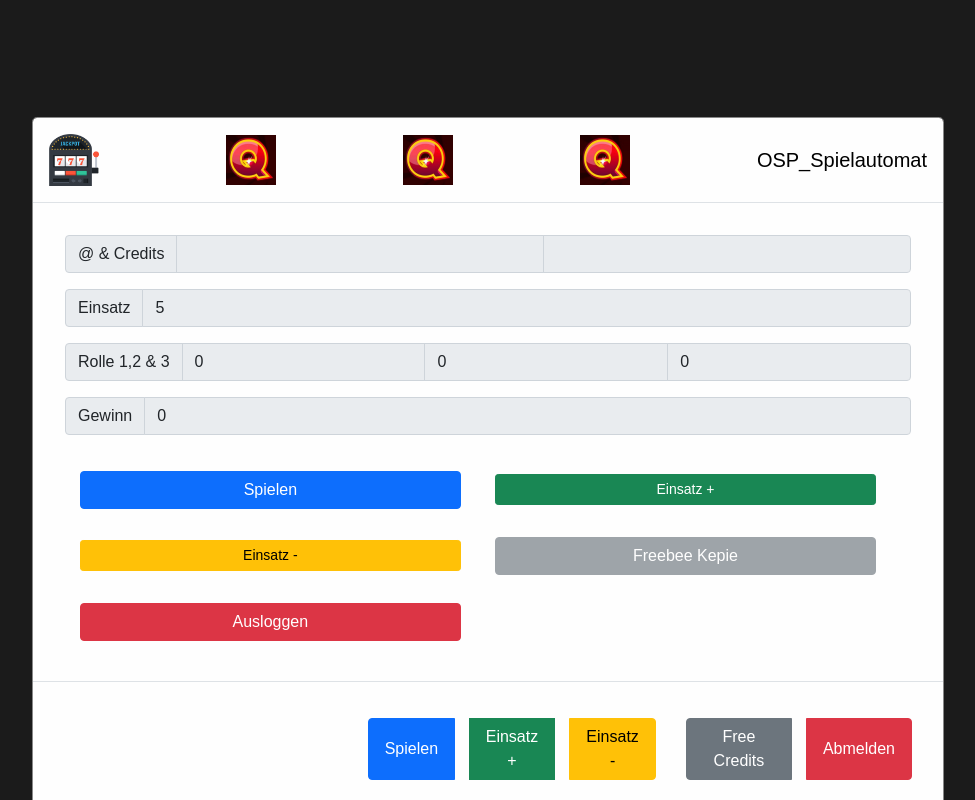
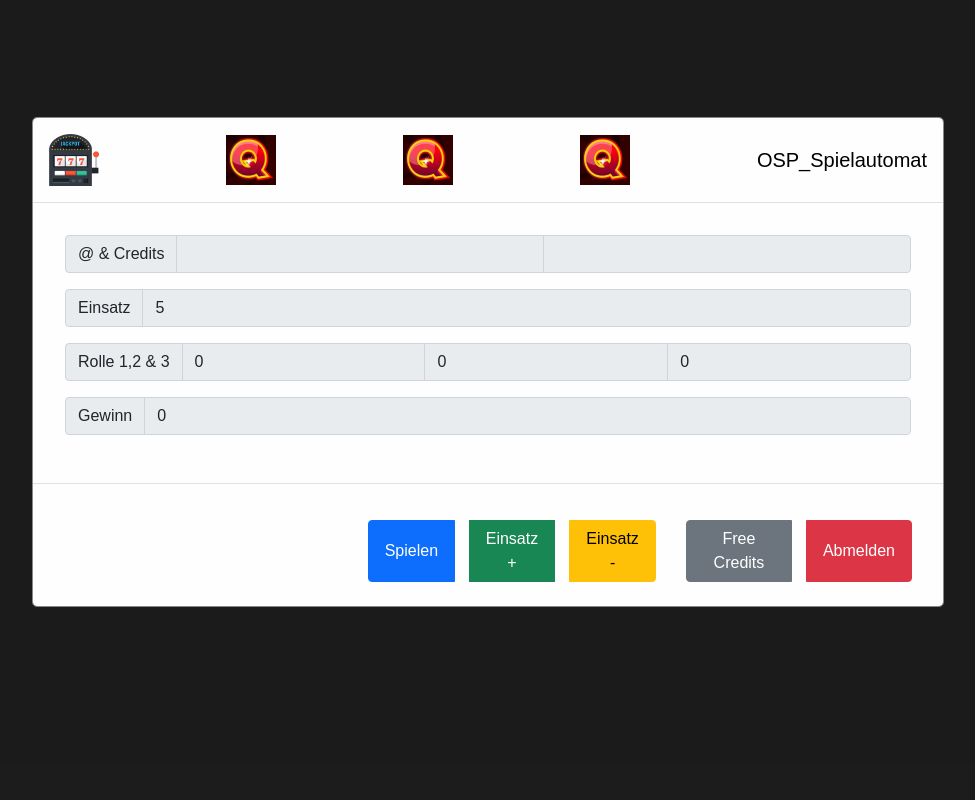
Before and after one commit to t0g3pii/OSP_ITA_Spielautomat, a PHP site: page /game.php in a window 1280 px wide. Shown: the whole page, without its empty margins (152-1127 px from the left). Run offline with PHP 8.4, Linux system fonts and the light colour scheme; the visitor is signed in with stand-in values (Sample User, id 1); data that the repository does not hold is empty.

Commit message:
Update game.php

```diff
--- a/game.php
+++ b/game.php
@@ -127,25 +127,18 @@ $data = $st->fetch();
                                 <span class="input-group-text" id="basic-addon1">Gewinn</span>
                                 <input class="form-control" id="game_win" value=0 disabled>
                             </div>
-                            <div id="buttons">
-                                <button class="btn btn-primary" onclick="play();">Spielen</button>
-                                <button class="btn btn-success btn-sm" onclick="stakeAdd(1);">Einsatz +</button>
-                                <button class="btn btn-warning btn-sm" onclick="stakeRem(1);">Einsatz -</button>
-                                <button class="btn btn-secondary" onclick="getFree();" <?php echo "disabled"; ?>>Freebee Kepie</button>
-                                <button class="btn btn-danger" onclick="logout();">Ausloggen</button>
-                            </div>
                         </div>
                     </div>
                     <div class="modal-footer">
                         <div class="btn-toolbar" role="toolbar" aria-label="Toolbar with button groups">
                             <div class="btn-group mr-2" role="group" aria-label="First group">
-                                <button type="button" class="btn btn-primary">Spielen</button>
-                                <button type="button" class="btn btn-success">Einsatz +</button>
-                                <button type="button" class="btn btn-warning">Einsatz -</button>
+                                <button type="button" class="btn btn-primary" onclick="play();">Spielen</button>
+                                <button type="button" class="btn btn-success" onclick="stakeAdd(1);">Einsatz +</button>
+                                <button type="button" class="btn btn-warning" onclick="stakeRem(1);">Einsatz -</button>
                             </div>
                             <div class="btn-group mr-2" role="group" aria-label="Second group">
-                                <button type="button" class="btn btn-secondary">Free Credits</button>
-                                <button type="button" class="btn btn-danger">Abmelden</button>
+                                <button type="button" class="btn btn-secondary" onclick="getFree();">Free Credits</button>
+                                <button type="button" class="btn btn-danger" onclick="logout();">Abmelden</button>
                             </div>
                         </div>
                     </div>
```
